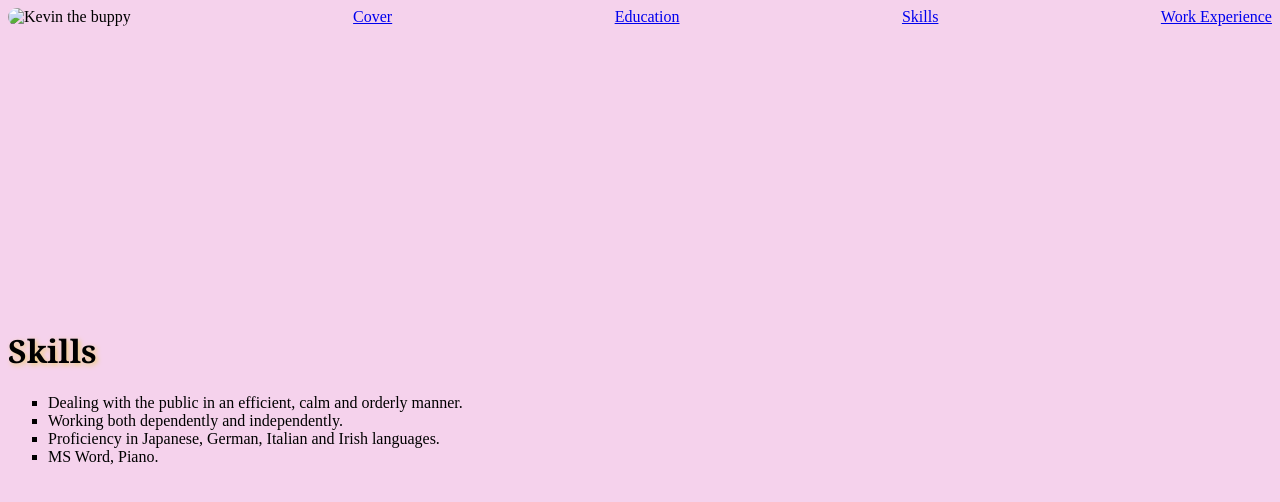
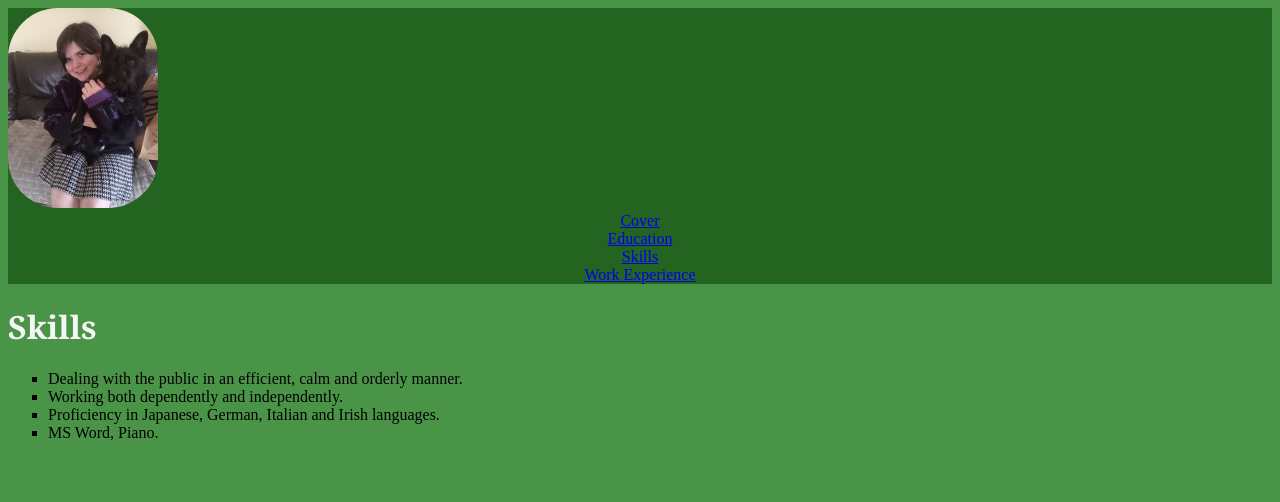
Before and after one commit to rivarien/rivarien.github.io, a plain HTML site: page skills/skills.html in a window 1280 px wide. Drawn offline with Linux system fonts and the light colour scheme; files that its build step writes are made by us from their sources.

Commit message:
Pre Lab Update
Lab 5 Update

```diff
--- a/skills/skills.html
+++ b/skills/skills.html
@@ -2,15 +2,15 @@
 <html>
     <head>
         <title>Skills </title>
-        <link rel="stylesheet" href="style/style.css">
+        <link rel="stylesheet" href="../style/style.css">
     </head>
     <body>
-        <div class="flex-container-1">
-            <div><img src="images/buppy.jpg" alt="Kevin the buppy"></div>
-            <div class="link"><a href="index.html">Cover</a></div>
-            <div class="link"><a href="education/education.html">Education</a></div>
-            <div class="link"><a href="skills/skills.html">Skills</a></div>
-            <div class="link"><a href="work/work.html">Work Experience</a></div>
+        <div class="banner">
+            <div><img src="../images/buppy.jpg" alt="Kevin the buppy"></div>
+            <div class="link"><a href="../index.html">Cover</a></div>
+            <div class="link"><a href="../education/education.html">Education</a></div>
+            <div class="link"><a href="skills.html">Skills</a></div>
+            <div class="link"><a href="../work/work.html">Work Experience</a></div>
         </div>
         <div>
             <h1>Skills</h1>
--- a/style/style.css
+++ b/style/style.css
@@ -1,10 +1,13 @@
 body{
-	background-color:#F5D2EC
+	background-color:#4A9447;
 }
 
 h1{
+	display: flex;
+	color:whitesmoke;
 	font-family:Georgia;
-	text-shadow: 2px 2px 5px #edce79;
+	font size: 200%;
+	text-shadow: 2px 2px 5px #green;
 }
 
 h3{
@@ -22,13 +25,16 @@ h2{
 
 img{
 	border-radius: 50px;
-	width:250px;
-	height:300px;
+	width: 150px;px;
+	height: 200px;px;
 }
 
-.link.flex-container-1{
-	display:flex;
+
+
+.link{
 	flex-grow:25;
+	flex:3;
+	text-align:center;
 }
 
 .flex-container-1{
@@ -48,6 +54,7 @@ img{
 
 .container-2{
 	display:flex;
+	flex:3;
 	flex-direction:row;
 }
 
@@ -68,7 +75,7 @@ img{
 
 
 
-#myFirstLink{
-	color:#8725a8;
+.banner{
+	background:#236420;
 
 }
```
Also changed, not shown: education/education.html (+7 -7 lines), index.html (+6 -2 lines), work/work.html (+2 -2 lines).
